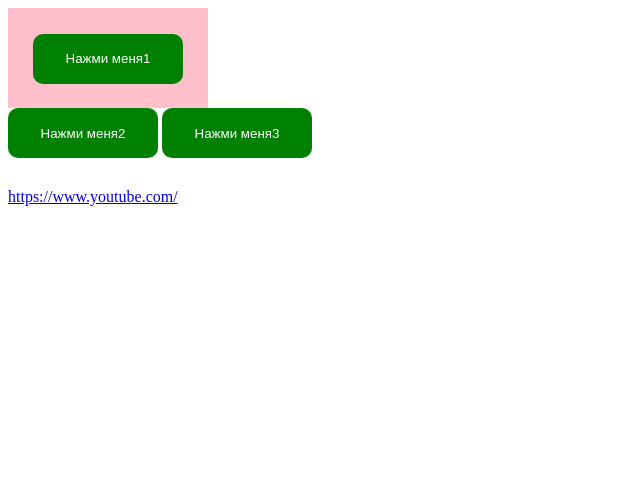
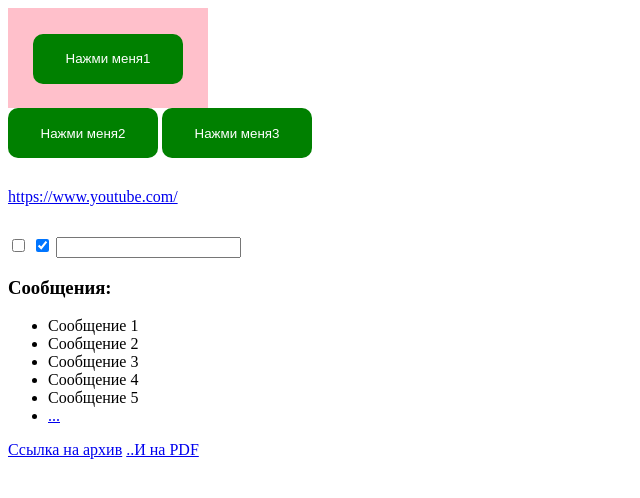
Before and after one commit to AzamatZhamankulov/Preview_EVENT, a plain HTML site: page index.html in a window 1280 px wide. Shown: the whole page, without its empty margins (0-640 px from the left). Drawn offline with Linux system fonts and the light colour scheme.

Commit message:
HMTL edited and selector first

```diff
--- a/css.css
+++ b/css.css
@@ -19,7 +19,9 @@ button:hover {
   text-align: center;
   line-height: 100px;
 }
-a {
+.youtube {
   display: block;
   margin-top: 30px;
+  margin-bottom: 30px;
+
 }
--- a/index.html
+++ b/index.html
@@ -13,7 +13,24 @@
 		<button >Нажми меня2</button>
 		<button>Нажми меня3</button>
 
-    	<a href="https://www.youtube.com/">https://www.youtube.com/</a>
+    	<a class="youtube" href="https://www.youtube.com/">https://www.youtube.com/</a>
+
+<input type="checkbox">
+<input type="checkbox" checked>
+<input type="text" id="message">
+
+<h3 id="widget-title">Сообщения:</h3>
+<ul id="messages">
+  <li id="message-1">Сообщение 1</li>
+  <li id="message-2">Сообщение 2</li>
+  <li id="message-3" data-action="delete">Сообщение 3</li>
+  <li id="message-4" data-action="edit do-not-delete">Сообщение 4</li>
+  <li id="message-5" data-action="edit delete">Сообщение 5</li>
+  <li><a href="#">...</a></li>
+</ul>
+
+<a href="http://site.com/list.zip">Ссылка на архив</a>
+<a href="http://site.com/list.pdf">..И на PDF</a>
 
 		<script src="script.js"></script>
   </body>
```
Also changed, not shown: script.js (+38 -0 lines).
